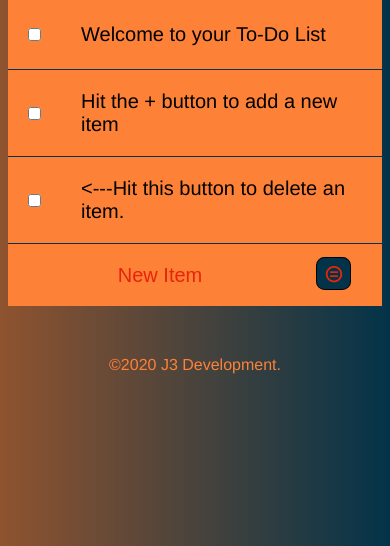
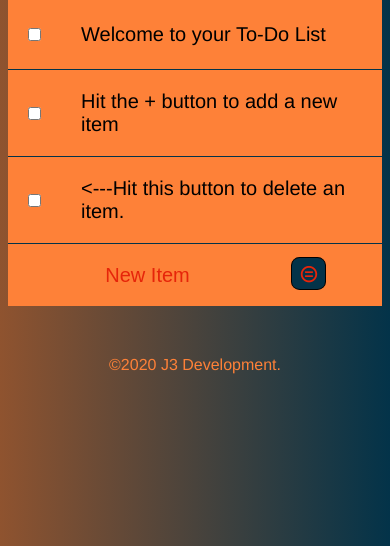
Before and after one commit to J3ffJessie/To-Do-List, a Node server app: page / in a window 390 px wide. Shown: the part 158-704 px from the top of the page. Run offline with Node 20, Linux system fonts and the light colour scheme; data comes from the database, SQL or seed files in the repository; data that the repository does not hold is empty; some libraries are stand-ins or nearby versions.

Commit message:
Width change

```diff
--- a/public/css/styles.css
+++ b/public/css/styles.css
@@ -126,6 +126,6 @@ footer {
     background: transparent;
     font-size: 20px;
     font-weight: 200;
-    width: 300px !important;
+    width: 275px !important;
 
 }
```
